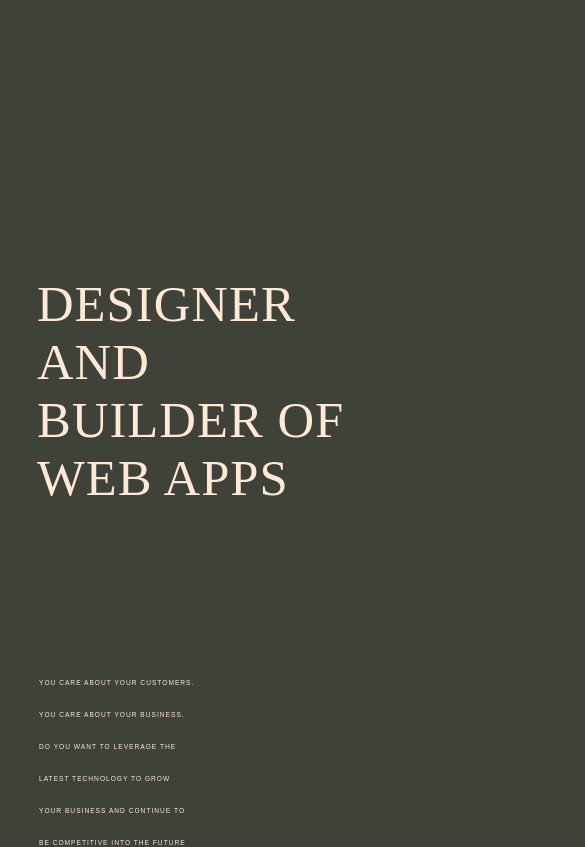
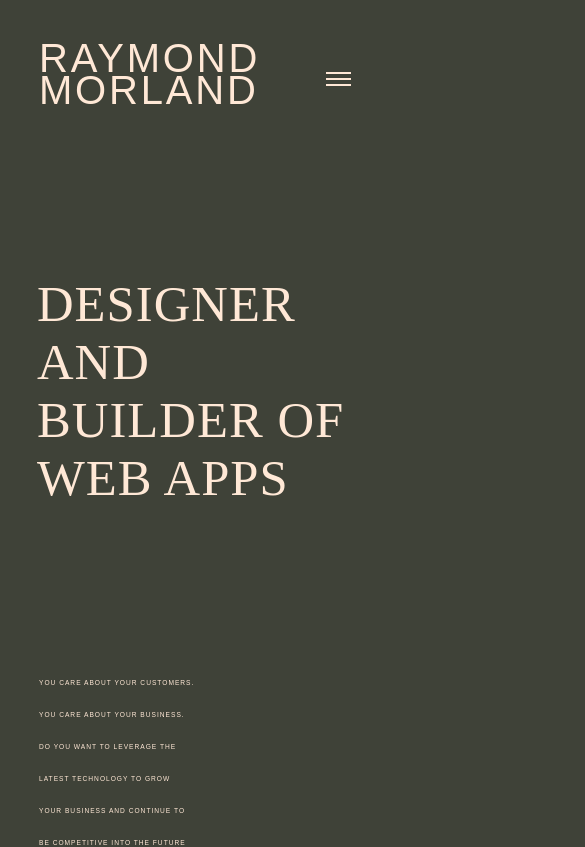
Before and after one commit to RayMorland/personal-site, an Angular app: page / in a window 390 px wide. Shown: the top 847 px of the page, 585 px wide, since content can reach past the window. Built offline with nearby package versions, Linux system fonts and the light colour scheme; no server answers; a web font is replaced by a local one.

Commit message:
Work on repsonsiveness and mobile menu

```diff
--- a/src/app/shared/components/header/header.component.html
+++ b/src/app/shared/components/header/header.component.html
@@ -1,5 +1,33 @@
-<header #header>
+<header #header [@animate]="{ value: '*', params: { delay: '2s' } }">
   <div class="navbar" id="navbar" [ngStyle]="{ color: color }">
+    <div class="compact-navbar">
+      <a
+        routerLink="/"
+        class="header-link"
+        id="home-link"
+        style="margin: 0"
+        (mouseenter)="hovered($event)"
+        (mouseleave)="hovered($event)"
+        [ngStyle]="{ color: color }"
+      >
+        raymond morland
+      </a>
+      <button class="menu-button" (click)="menuOpen = !menuOpen">
+        <div
+          class="menu-button-line"
+          [ngStyle]="{ 'background-color': color }"
+        ></div>
+        <div
+          class="menu-button-line"
+          [ngStyle]="{ 'background-color': color }"
+        ></div>
+        <div
+          class="menu-button-line"
+          [ngStyle]="{ 'background-color': color }"
+        ></div>
+      </button>
+    </div>
+    <div class="full-screen-navbar">
       <a
         routerLink="/"
         class="header-link"
@@ -53,4 +81,15 @@
       > -->
       </div>
     </div>
+  </div>
 </header>
+
+<div id="full-screen-menu" *ngIf="menuOpen">
+  <a [routerLink]="['/']" (click)="menuOpen = !menuOpen">Home</a>
+  <a [routerLink]="['/about']" (click)="menuOpen = !menuOpen">About</a>
+  <a [routerLink]="['/work']" (click)="menuOpen = !menuOpen">Work</a>
+  <a href="mailto:raymondmorland@gmail.com">Email</a>
+  <button (click)="menuOpen = !menuOpen" id="close-menu-button">
+    Close Menu
+  </button>
+</div>
--- a/src/app/shared/components/header/header.component.sass
+++ b/src/app/shared/components/header/header.component.sass
@@ -6,41 +6,95 @@ header
     z-index: 100
 
     .navbar
-        align-items: top
-        max-width: 100%
-        padding: 5vh 10vw 5vh 10vw
-        justify-content: space-between
-        align-items: center
+        width: 100%
 
-        a
-            font-size: 2vw
-            margin-left: 1em
-            text-transform: uppercase
+        .compact-navbar
+            max-width: 100%
+            padding: 5vh 10vw 5vh 10vw
+            justify-content: space-between
+            align-items: center
+            .menu-button
+                background: none
+                border: none
+                display: flex
+                flex-direction: column
+                gap: 4px
+                width: 25px
+                height: auto
+                align-items: center
+                justify-content: flex-start
 
-        a:hover
-            text-decoration: underline
+                &
 
-        .navlinks
-            display: flex
-            flex-direction: row
+                .menu-button-line
+                    height: 2px
+                    width: 25px
+
+        .full-screen-navbar
+            align-items: top
+            max-width: 100%
+            padding: 5vh 10vw 5vh 10vw
+            justify-content: space-between
             align-items: center
 
-        .resume-link
-            background: white
-            color: #1b1b1b
-            padding: 0.5em 1em
-            font-weight: bold
+            a
+                font-size: 2vw
+                margin-left: 1em
+                text-transform: uppercase
+
+            a:hover
+                text-decoration: underline
+
+            .navlinks
+                display: flex
+                flex-direction: row
+                align-items: center
+
+            .resume-link
+                background: white
+                color: #1b1b1b
+                padding: 0.5em 1em
+                font-weight: bold
+
+#full-screen-menu
+    background-color: #3f4238
+    display: flex
+    position: fixed
+    z-index: 1000
+    top: 0
+    left: 0
+    height: 100vh
+    width: 100vw
+    overflow: clip
+    flex-direction: column
+    justify-content: center
+    align-items: center
+
+    #close-menu-button
+        font-size: 2vw
+        text-transform: uppercase
+        background: none
+        border: none
+        color: #ffe8d6
+        margin-top: 30vh
+
+    a
+        border-bottom: none !important
 
 @media (max-width: vars.$MobileSmallWidth)
-    .navbar
+    .full-screen-navbar
 
 @media (min-width: vars.$MobileLargeWidth)
-    .navbar
+    .full-screen-navbar
 
 @media (max-width: vars.$LaptopWidth)
-    .navbar
+    .compact-navbar
+        display: flex
+    .full-screen-navbar
         display: none
 
 @media (min-width: vars.$LaptopWidth)
-    .navbar
+    .compact-navbar
+        display: none
+    .full-screen-navbar
         display: flex
--- a/src/app/shared/components/header/header.component.ts
+++ b/src/app/shared/components/header/header.component.ts
@@ -2,11 +2,13 @@ import { Component, ElementRef, OnInit, ViewChild } from "@angular/core";
 import { NavigationEnd, Router } from "@angular/router";
 import { Subscription } from "rxjs";
 import { filter } from "rxjs/operators";
+import { rmAnimations } from "../../animations/rm-animations";
 
 @Component({
   selector: "app-header",
   templateUrl: "./header.component.html",
   styleUrls: ["./header.component.sass"],
+  animations: [rmAnimations],
 })
 export class HeaderComponent implements OnInit {
   private routerEventSub: Subscription;
@@ -14,6 +16,7 @@ export class HeaderComponent implements OnInit {
   @ViewChild("header", { static: false })
   headerRef: ElementRef<HTMLElement>;
   color: any = "#3f4238";
+  menuOpen = false;
 
   constructor(private router: Router) {
     this.routerEventSub = router.events
--- a/src/app/shared/components/layouts/public-site/public-site.component.html
+++ b/src/app/shared/components/layouts/public-site/public-site.component.html
@@ -1,3 +1,3 @@
-<app-header [@animate]="{ value: '*', params: { delay: '2s' } }"></app-header>
+<app-header></app-header>
 <router-outlet></router-outlet>
 <app-footer></app-footer>
--- a/src/styles.sass
+++ b/src/styles.sass
@@ -121,10 +121,16 @@ ul
         margin-bottom: 1vh
         text-transform: uppercase
 
+@media screen and (max-width: vars.$MobileSmallWidth)
+
+@media screen and (max-width: vars.$MobileLargeWidth)
+    a
+        font-size: 40px
+
+@media screen and (max-width: vars.$TabletWidth)
+    a
+        font-size: 40px
+
 @media screen and (min-width: vars.$LaptopWidth)
-
-@media screen and (min-width: vars.$TabletWidth)
-
-@media screen and (min-width: vars.$MobileLargeWidth)
-
-@media screen and (min-width: vars.$MobileSmallWidth)
+    a
+        font-size: 2vw
```
Lines whose indentation alone changed are shown as unchanged.
